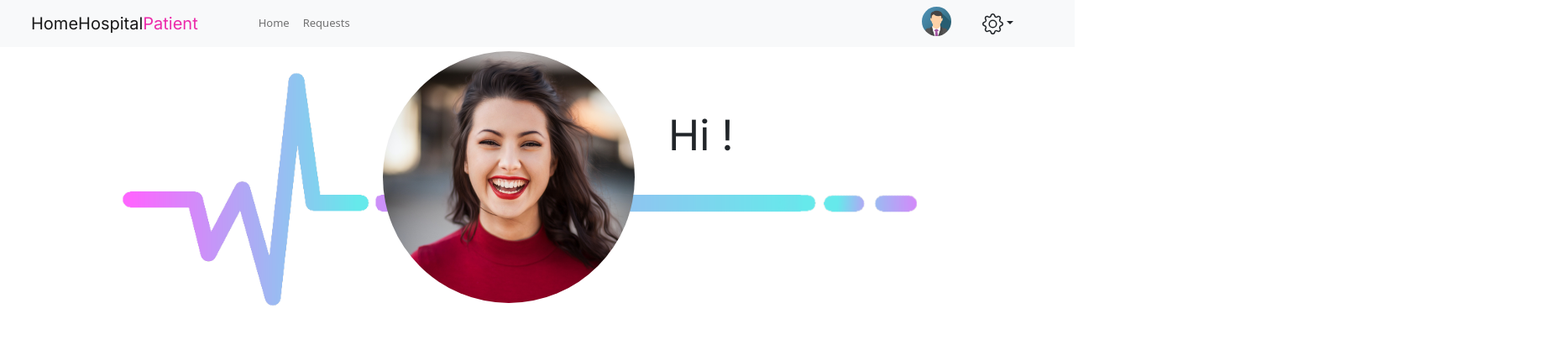
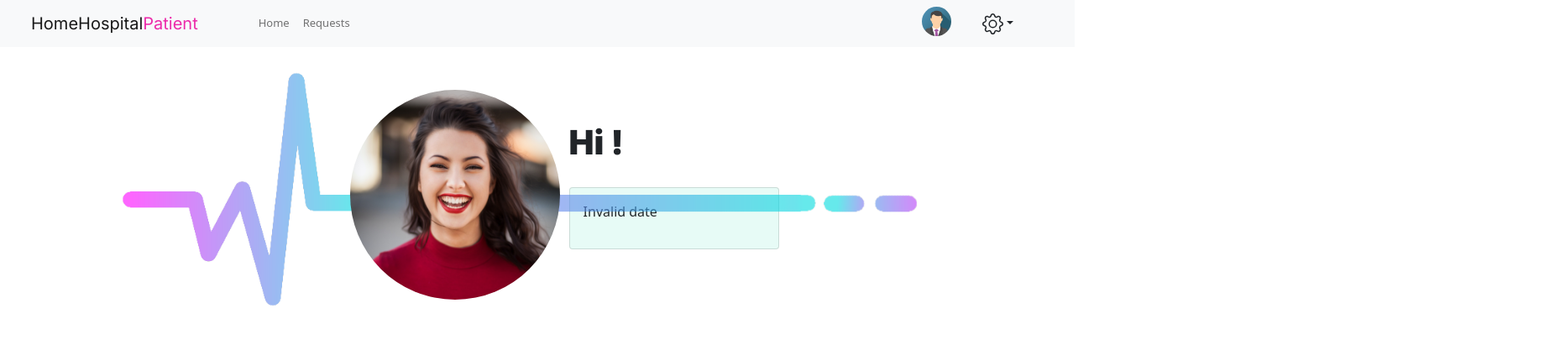
Before and after one commit to liamandaidan/HomeHospital, a React (Create React App) app in the folder HomeHospital-Frontend/hh-front/: page /home in a window 1280 px wide. Shown: the top 411 px of the page at 84% size, 1864 px wide, since content can reach past the window. Built offline with nearby package versions, Linux system fonts and the light colour scheme; no server answers.

Commit message:
updated userdisplay

```diff
--- a/HomeHospital-Frontend/hh-front/src/components/SymptomsForm.js
+++ b/HomeHospital-Frontend/hh-front/src/components/SymptomsForm.js
@@ -170,7 +170,7 @@ function SymptomsForm() {
                       type="text"
                       name="description"
                       placeholder="Enter Symptom"
-                      value={singleSymptom.service}
+                      value={singleSymptom.description}
                       onChange={(e) => handleSymptomsChange(e, index)}
                     />
                     <Form.Select
--- a/HomeHospital-Frontend/hh-front/src/components/UserHomeDisplay.js
+++ b/HomeHospital-Frontend/hh-front/src/components/UserHomeDisplay.js
@@ -5,6 +5,8 @@ import Container from "react-bootstrap/Container";
 import Card from "react-bootstrap/Card";
 import moment from "moment";
 import axios from "axios";
+import Image from "react-bootstrap/Image";
+
 
 import hb1 from "../images/heartbeat-bg.png";
 import profile from "../images/profilepicture.png";
@@ -16,12 +18,11 @@ import "../styles/UserHomepage.css";
 function UserHomeDisplay() {
   moment.locale("en");
 
-  const [visit, setVisit] = useState([]);
-  const [hospitalList, setHospitalList] = useState([]);
-  const [requestHospitalId, setRequestHospitalId] = useState();
-  const [date, setDate] = useState();
+  const [date, setDate] = useState("");
   const [firstName, setFirstName] = useState("");
   const [lastName, setLastName] = useState("");
+  const [requestHospitalId, setRequestHospitalId] = useState("");
+  const [requestHospitalName, setRequestHospitalName] = useState("");
 
   //get patient ID from context
   const { patient_id } = useContext(HomeHospitalContext);
@@ -34,7 +35,7 @@ function UserHomeDisplay() {
       .get(`http://localhost:4000/api/visitRequest/allRequests/${patientID}`)
       .then((response) => {
         console.log("this is the all visit: " + response.data.request);
-        setVisit(response.data.request);
+        // setVisit(response.data.request);
       })
       .catch((err) => {
         console.log(err);
@@ -57,12 +58,55 @@ function UserHomeDisplay() {
       });
   }, []);
 
-  // console.log(requestHospitalId);
+    // get current visit details
+    useEffect(() => {
+      axios
+        .get(`http://localhost:4000/api/visitRequest/currentRequest/${patientID}`)
+        .then((response) => {
+          console.log("this is the current visit: " + response.data.request.requestHospitalName);
+          setDate(response.data.request.dateTime);
+          setRequestHospitalName(response.data.request.requestHospitalName);
+          setRequestHospitalId(response.data.request.requestHospitalID);
+        })
+        .catch((err) => {
+          console.log(err);
+        });
+
+    }, []);
+
 
   return (
     <>
       <Container className="container-display">
-        <Row>
+          <Row>
+            <Col sm={{order: 1}} md={3}  ></Col>
+            <Col sm={{order: 2}} md={3} >
+                <Image src={profile} className="user-profile-photo" fluid roundedCircle />
+            </Col>
+            <Col sm={{order: 3}} md={3} >
+              <span><h1>Hi {firstName}!</h1></span>
+              <Card className="card-currentVisit">
+                <Card.Body>
+                {moment(date).format("dddd, MMMM Do YYYY")}
+                  <p>{requestHospitalName}</p>
+
+                </Card.Body>
+              </Card>
+            </Col>
+            <Col sm={{order: 4}} md={3} >
+
+            </Col>
+          </Row>
+          <Image src={hb1} className="heartbeat-logo-1" fluid />
+      </Container>
+    </>
+  );
+}
+
+export default UserHomeDisplay;
+
+
+        {/* <Row>
           <Col>
             <img
               src={hb1}
@@ -80,10 +124,4 @@ function UserHomeDisplay() {
               </h1>
             </span>
           </Col>
-        </Row>
-      </Container>
-    </>
-  );
-}
-
-export default UserHomeDisplay;
+        </Row> */}
--- a/HomeHospital-Frontend/hh-front/src/styles/UserHomepage.css
+++ b/HomeHospital-Frontend/hh-front/src/styles/UserHomepage.css
@@ -4,17 +4,49 @@
 .heartbeat-logo-1 {
     z-index: -1;
     opacity: 60%;
+    float: none;
+    /* padding: 20px; */
 }
 
 
 .user-profile-photo {
-    position: relative;
-    left: 350px;
-    top: -330px;
-    z-index: 1;
-    width: 300px;
-    height: 300px;
-    border-radius: 300px;
+    position:absolute;
+    z-index: 2;
+    max-width: 100%;
+    height:250px;
+    margin-top: 4%;
+    margin-left: 3%;
+
+}
+
+@media screen and (max-width: 992px) {
+    .user-profile-photo {
+        max-width: 100%;
+        height: 150px;
+        margin-top: 4%;
+        margin-left: 2%;
+    }
+
+
+}
+
+@media screen and (max-width: 600px) {
+    .user-profile-photo {
+        max-width: 100%;
+        height: 100px;
+        margin-top: 5%;
+        margin-left: 25%;
+    }
+
+
+}
+
+h1 {
+    position:absolute;
+    margin-top: 7%;
+    margin-left: 2%;
+    font-weight: bold;
+    font-family: "Inter", sans-serif;
 }
 
 .container-display {
@@ -44,9 +76,7 @@
     font-weight: bolder;
 }
 
-h1 {
-    font-size: 50px;
-}
+
 
 .newRequest-btn {
     color: #7878AB;
@@ -72,3 +102,12 @@ h1 {
 tr {
     height: 50px;
 }
+
+
+.card-currentVisit {
+    position:absolute;
+    background-color: #E7FBF6;
+    width: 250px;
+    margin-top: 13%;
+    margin-left: 2%;
+}
```
